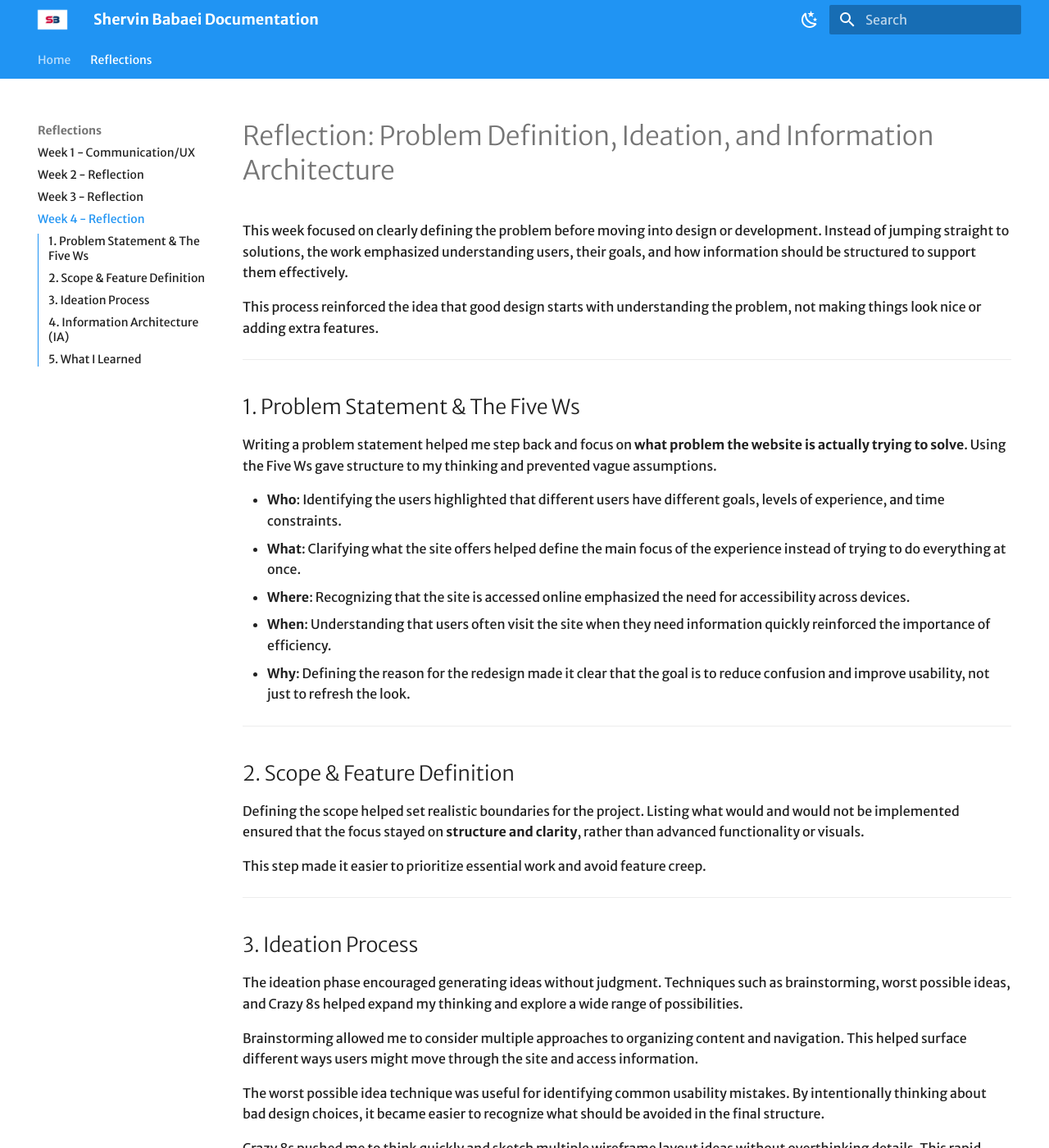
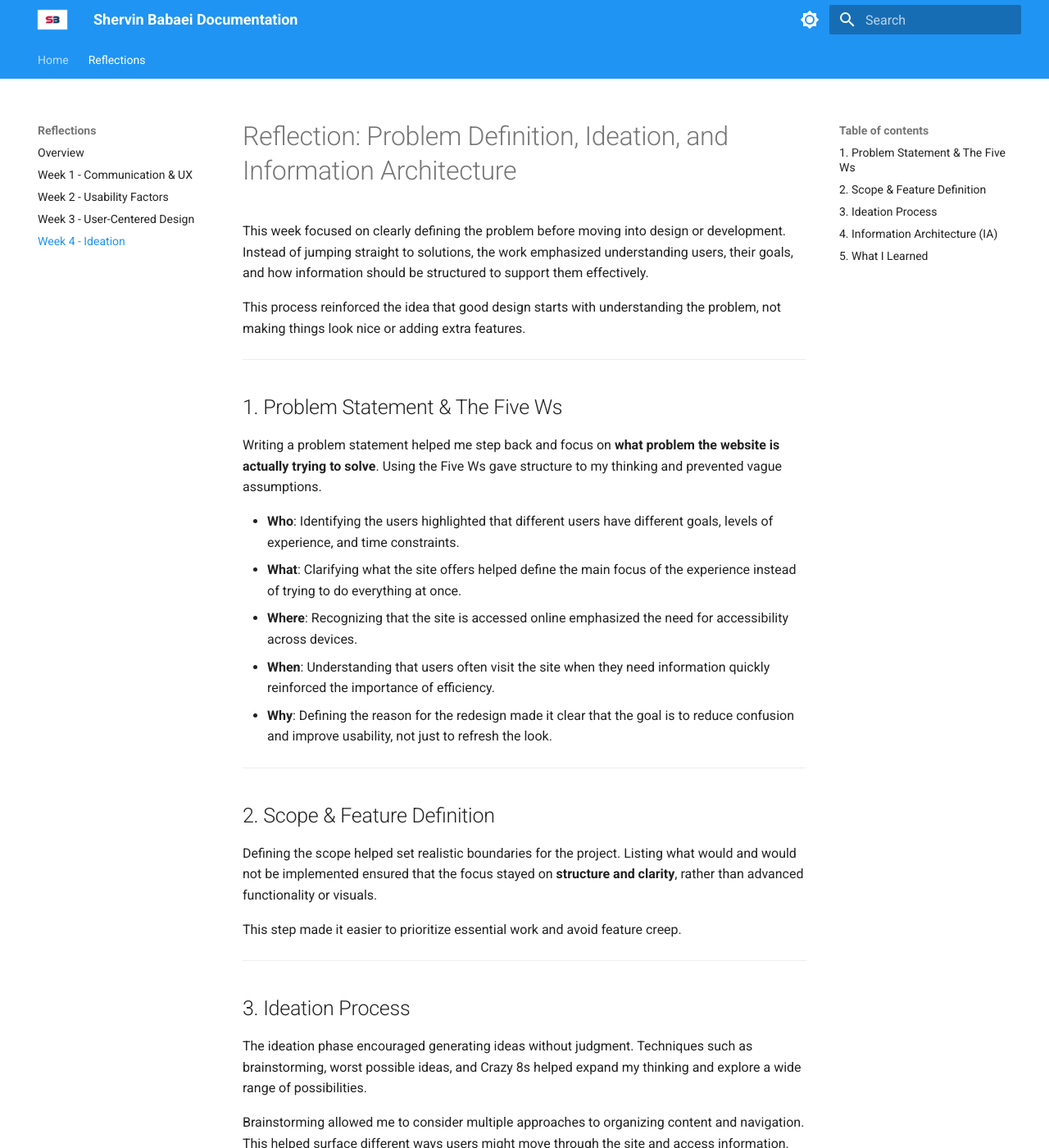
Before and after one commit to ShervinBabaei2007/mkdocs-project-2026, an MkDocs documentation site: the page built from docs/weeks/week4.md, in a window 1280 px wide and 1400 px high. Shown: the whole window at 82% size. Built offline with MkDocs 1.6.1 and Material for MkDocs 9.7.7, drawn with Linux system fonts in a browser that asks for light colours; some web fonts are replaced; some of the changed text lies outside the part shown.

Commit message:
hopefully better layout

```diff
--- a/mkdocs.yml
+++ b/mkdocs.yml
@@ -1,16 +1,17 @@
 site_name: Shervin Babaei Documentation
 site_url: https://sitename.example
-site_description: Professional documentation and weekly reflections on UX, design, and development
+site_description: Weekly reflections on UX design, usability, and development practices
 site_author: Shervin Babaei
-copyright: "Copyright © 2026 Shervin Babaei. All rights reserved."
+copyright: "Copyright © 2026 Shervin Babaei"
 
 nav:
   - Home: index.md
   - Reflections:
-      - Week 1 - Communication/UX: weeks/week1.md
-      - Week 2 - Reflection: weeks/week2.md
-      - Week 3 - Reflection: weeks/week3.md
-      - Week 4 - Reflection: weeks/week4.md
+      - Overview: weeks/index.md
+      - Week 1 - Communication & UX: weeks/week1.md
+      - Week 2 - Usability Factors: weeks/week2.md
+      - Week 3 - User-Centered Design: weeks/week3.md
+      - Week 4 - Ideation: weeks/week4.md
 
 theme:
   name: material
@@ -18,40 +19,32 @@ theme:
   favicon: assets/images/favicon.ico
   language: en
   font:
-    text: Merriweather Sans
-    code: Red Hat Mono
+    text: Roboto
+    code: Roboto Mono
   features:
     - navigation.instant
     - navigation.tracking
     - navigation.tabs
     - navigation.sections
-    - navigation.expand
     - navigation.top
-    - navigation.footer
-    - navigation.indexes
     - search.suggest
     - search.highlight
-    - search.share
     - content.code.copy
-    - content.code.annotate
-    - content.tabs.link
-    - content.tooltips
     - toc.follow
-    - toc.integrate
   palette:
     - media: "(prefers-color-scheme: dark)"
       scheme: slate
-      primary: light blue
-      accent: cyan
+      primary: cyan
+      accent: light blue
       toggle:
-        icon: material/weather-sunny
+        icon: material/brightness-4
         name: Switch to light mode
     - media: "(prefers-color-scheme: light)"
       scheme: default
       primary: blue
-      accent: deep orange
+      accent: cyan
       toggle:
-        icon: material/weather-night
+        icon: material/brightness-7
         name: Switch to dark mode
 
 markdown_extensions:
@@ -62,48 +55,36 @@ markdown_extensions:
   - md_in_html
   - tables
   - toc:
-      permalink: false
+      permalink: true
+      permalink_title: Anchor link
       toc_depth: 3
   - admonition
   - pymdownx.details
+  - pymdownx.superfences
   - pymdownx.highlight:
       anchor_linenums: true
       line_spans: __span
       pygments_lang_class: true
-      auto_title: true
   - pymdownx.inlinehilite
   - pymdownx.snippets
-  - pymdownx.superfences:
-      custom_fences:
-        - name: mermaid
-          class: mermaid
-          format: !!python/name:pymdownx.superfences.fence_code_format
-  - pymdownx.betterem:
-      smart_enable: all
+  - pymdownx.betterem
   - pymdownx.caret
   - pymdownx.mark
   - pymdownx.tilde
   - pymdownx.keys
   - pymdownx.smartsymbols
-  - pymdownx.critic:
-      mode: view
-  - pymdownx.magiclink:
-      normalize_issue_symbols: true
-      repo_url_shorthand: true
   - pymdownx.tasklist:
       custom_checkbox: true
-      clickable_checkbox: true
   - pymdownx.emoji:
       emoji_index: !!python/name:material.extensions.emoji.twemoji
       emoji_generator: !!python/name:material.extensions.emoji.to_svg
-  - pymdownx.tabbed:
-      alternate_style: true
-      combine_header_slug: true
 
 plugins:
   - search:
-      separator: '[\s\-,:!=\[\]()"/]+|(?!\b)(?=[A-Z][a-z])|\.(?!\d)|&[lg]t;'
       lang: en
 
-extra_css:
-  - stylesheets/extra.css
+extra:
+  social:
+    - icon: fontawesome/brands/github
+      link: https://github.com/yourusername
+      name: GitHub Profile
```
